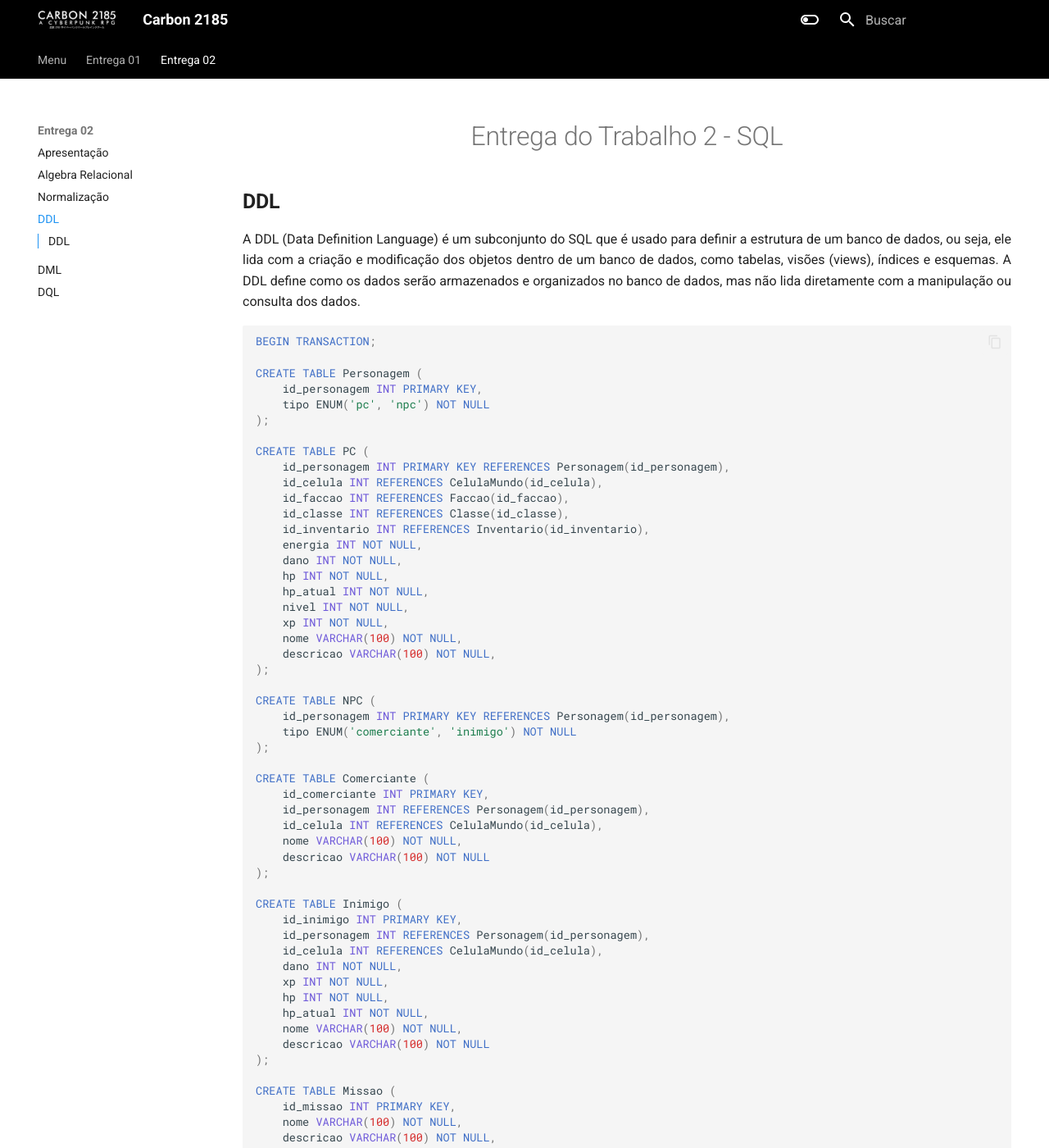
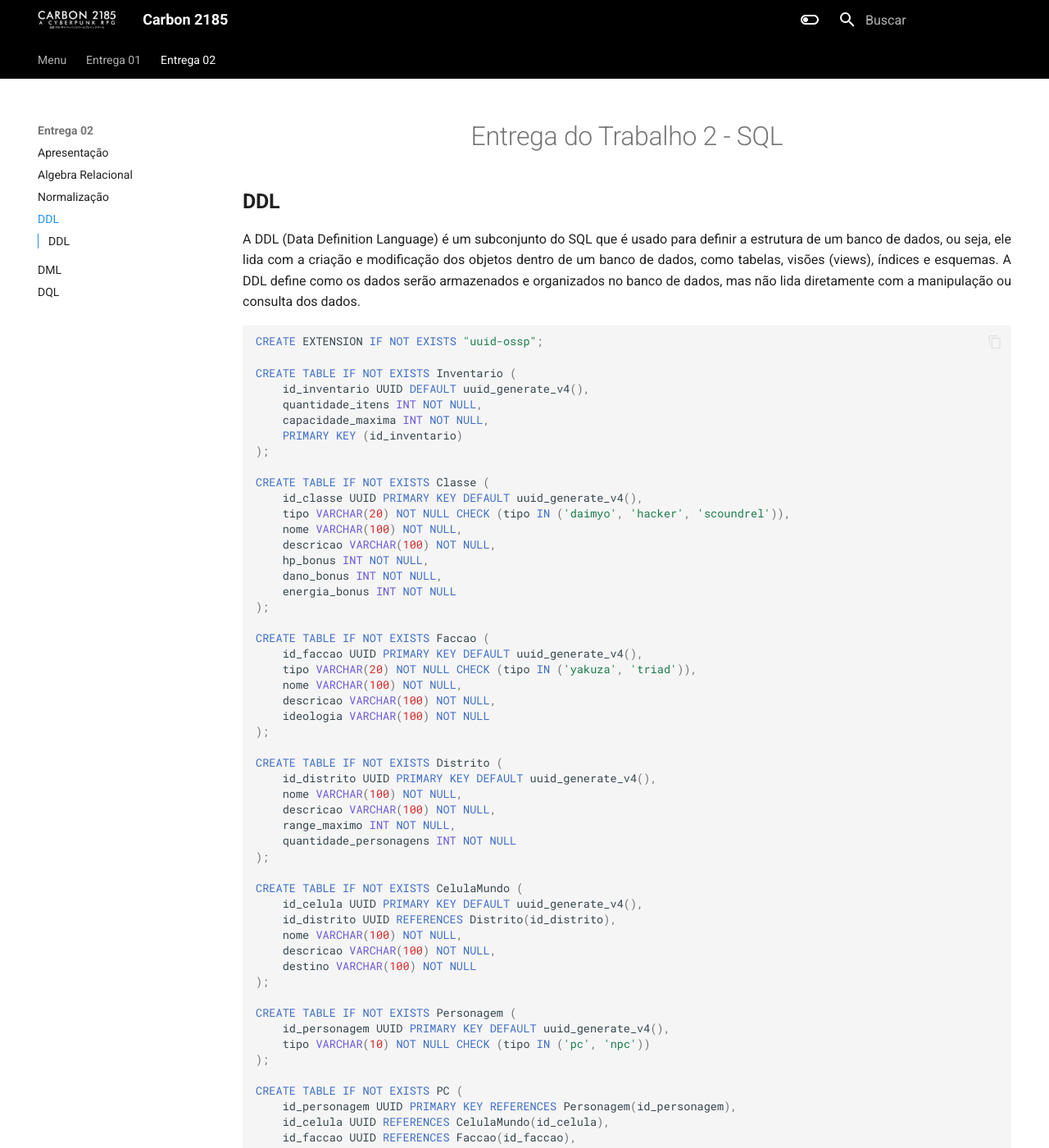
Before and after one commit to SBD1/2024.2-Carbon2185, an MkDocs documentation site: the page built from docs/entrega-2/DDL.md, in a window 1280 px wide and 1400 px high. Shown: the whole window at 82% size. Built offline with MkDocs 1.6.1 and Material for MkDocs 9.7.7, drawn with Linux system fonts in a browser that asks for light colours; some of the changed text lies outside the part shown.

Commit message:
fix: adjust DDL

````diff
--- a/docs/entrega-2/DDL.md
+++ b/docs/entrega-2/DDL.md
@@ -6,19 +6,60 @@
 
 ```sql
 
-BEGIN TRANSACTION;
+CREATE EXTENSION IF NOT EXISTS "uuid-ossp";
 
-CREATE TABLE Personagem (
-    id_personagem INT PRIMARY KEY,
-    tipo ENUM('pc', 'npc') NOT NULL
+CREATE TABLE IF NOT EXISTS Inventario (
+    id_inventario UUID DEFAULT uuid_generate_v4(),
+    quantidade_itens INT NOT NULL,
+    capacidade_maxima INT NOT NULL,
+    PRIMARY KEY (id_inventario)
 );
 
-CREATE TABLE PC (
-    id_personagem INT PRIMARY KEY REFERENCES Personagem(id_personagem),
-    id_celula INT REFERENCES CelulaMundo(id_celula),
-    id_faccao INT REFERENCES Faccao(id_faccao),
-    id_classe INT REFERENCES Classe(id_classe),
-    id_inventario INT REFERENCES Inventario(id_inventario),
+CREATE TABLE IF NOT EXISTS Classe (
+    id_classe UUID PRIMARY KEY DEFAULT uuid_generate_v4(),
+    tipo VARCHAR(20) NOT NULL CHECK (tipo IN ('daimyo', 'hacker', 'scoundrel')),
+    nome VARCHAR(100) NOT NULL,
+    descricao VARCHAR(100) NOT NULL,
+    hp_bonus INT NOT NULL,
+    dano_bonus INT NOT NULL,
+    energia_bonus INT NOT NULL
+);
+
+CREATE TABLE IF NOT EXISTS Faccao (
+    id_faccao UUID PRIMARY KEY DEFAULT uuid_generate_v4(),
+    tipo VARCHAR(20) NOT NULL CHECK (tipo IN ('yakuza', 'triad')),
+    nome VARCHAR(100) NOT NULL,
+    descricao VARCHAR(100) NOT NULL,
+    ideologia VARCHAR(100) NOT NULL
+);
+
+CREATE TABLE IF NOT EXISTS Distrito (
+    id_distrito UUID PRIMARY KEY DEFAULT uuid_generate_v4(),
+    nome VARCHAR(100) NOT NULL,
+    descricao VARCHAR(100) NOT NULL,
+    range_maximo INT NOT NULL,
+    quantidade_personagens INT NOT NULL
+);
+
+CREATE TABLE IF NOT EXISTS CelulaMundo (
+    id_celula UUID PRIMARY KEY DEFAULT uuid_generate_v4(),
+    id_distrito UUID REFERENCES Distrito(id_distrito),
+    nome VARCHAR(100) NOT NULL,
+    descricao VARCHAR(100) NOT NULL,
+    destino VARCHAR(100) NOT NULL
+);
+
+CREATE TABLE IF NOT EXISTS Personagem (
+    id_personagem UUID PRIMARY KEY DEFAULT uuid_generate_v4(),
+    tipo VARCHAR(10) NOT NULL CHECK (tipo IN ('pc', 'npc'))
+);
+
+CREATE TABLE IF NOT EXISTS PC (
+    id_personagem UUID PRIMARY KEY REFERENCES Personagem(id_personagem),
+    id_celula UUID REFERENCES CelulaMundo(id_celula),
+    id_faccao UUID REFERENCES Faccao(id_faccao),
+    id_classe UUID REFERENCES Classe(id_classe),
+    id_inventario UUID REFERENCES Inventario(id_inventario),
     energia INT NOT NULL,
     dano INT NOT NULL,
     hp INT NOT NULL,
@@ -26,26 +67,26 @@
     nivel INT NOT NULL,
     xp INT NOT NULL,
     nome VARCHAR(100) NOT NULL,
-    descricao VARCHAR(100) NOT NULL,
+    descricao VARCHAR(100) NOT NULL
 );
 
-CREATE TABLE NPC (
-    id_personagem INT PRIMARY KEY REFERENCES Personagem(id_personagem),
-    tipo ENUM('comerciante', 'inimigo') NOT NULL
+CREATE TABLE IF NOT EXISTS NPC (
+    id_personagem UUID PRIMARY KEY REFERENCES Personagem(id_personagem),
+    tipo VARCHAR(20) NOT NULL CHECK (tipo IN ('comerciante', 'inimigo'))
 );
 
-CREATE TABLE Comerciante (
-    id_comerciante INT PRIMARY KEY,
-    id_personagem INT REFERENCES Personagem(id_personagem),
-    id_celula INT REFERENCES CelulaMundo(id_celula),
+CREATE TABLE IF NOT EXISTS Comerciante (
+    id_comerciante UUID PRIMARY KEY DEFAULT uuid_generate_v4(),
+    id_personagem UUID REFERENCES NPC(id_personagem),
+    id_celula UUID REFERENCES CelulaMundo(id_celula),
     nome VARCHAR(100) NOT NULL,
     descricao VARCHAR(100) NOT NULL
 );
 
-CREATE TABLE Inimigo (
-    id_inimigo INT PRIMARY KEY,
-    id_personagem INT REFERENCES Personagem(id_personagem),
-    id_celula INT REFERENCES CelulaMundo(id_celula),
+CREATE TABLE IF NOT EXISTS Inimigo (
+    id_inimigo UUID PRIMARY KEY DEFAULT uuid_generate_v4(),
+    id_personagem UUID REFERENCES NPC(id_personagem),
+    id_celula UUID REFERENCES CelulaMundo(id_celula),
     dano INT NOT NULL,
     xp INT NOT NULL,
     hp INT NOT NULL,
@@ -54,38 +95,38 @@
     descricao VARCHAR(100) NOT NULL
 );
 
-CREATE TABLE Missao (
-    id_missao INT PRIMARY KEY,
+CREATE TABLE IF NOT EXISTS Missao (
+    id_missao UUID PRIMARY KEY DEFAULT uuid_generate_v4(),
     nome VARCHAR(100) NOT NULL,
     descricao VARCHAR(100) NOT NULL,
     dificuldade INT NOT NULL,
     objetivo VARCHAR(100) NOT NULL
 );
 
-CREATE TABLE Interacao (
-    id_interacao INT PRIMARY KEY,
-    personagem_origem INT REFERENCES Personagem(id_personagem),
-    personagem_destino INT REFERENCES Personagem(id_personagem)
+CREATE TABLE IF NOT EXISTS Interacao (
+    id_interacao UUID PRIMARY KEY DEFAULT uuid_generate_v4(),
+    personagem_origem UUID REFERENCES Personagem(id_personagem),
+    personagem_destino UUID REFERENCES Personagem(id_personagem)
 );
 
-CREATE TABLE Dialogo (
-    id_interacao INT PRIMARY KEY REFERENCES Interacao(id_interacao),
-    mensagem_atual VARCHAR(100) NOT NULL,
+CREATE TABLE IF NOT EXISTS Dialogo (
+    id_interacao UUID PRIMARY KEY REFERENCES Interacao(id_interacao),
+    mensagem_atual VARCHAR(100) NOT NULL
 );
 
-CREATE TABLE Item (
-    id_item INT PRIMARY KEY,
-    tipo ENUM('equipamento', 'objeto_mapa') NOT NULL
+CREATE TABLE IF NOT EXISTS Item (
+    id_item UUID PRIMARY KEY DEFAULT uuid_generate_v4(),
+    tipo VARCHAR(20) NOT NULL CHECK (tipo IN ('equipamento', 'objeto_mapa'))
 );
 
-CREATE TABLE Equipamento (
-    id_item INT PRIMARY KEY REFERENCES Item(id_item),
-    tipo ENUM('armadura', 'arma', 'implante_cibernetico') NOT NULL
+CREATE TABLE IF NOT EXISTS Equipamento (
+    id_item UUID PRIMARY KEY REFERENCES Item(id_item),
+    tipo VARCHAR(20) NOT NULL CHECK (tipo IN ('armadura', 'arma', 'implante_cibernetico'))
 );
 
-CREATE TABLE Armadura (
-    id_item INT PRIMARY KEY REFERENCES Equipamento(id_item),
-    id_celula INT REFERENCES CelulaMundo(id_celula),
+CREATE TABLE IF NOT EXISTS Armadura (
+    id_item UUID PRIMARY KEY REFERENCES Equipamento(id_item),
+    id_celula UUID REFERENCES CelulaMundo(id_celula),
     nome VARCHAR(100) NOT NULL,
     descricao VARCHAR(100) NOT NULL,
     valor INT NOT NULL,
@@ -93,9 +134,9 @@
     raridade VARCHAR(100) NOT NULL
 );
 
-CREATE TABLE Arma (
-    id_item INT PRIMARY KEY REFERENCES Equipamento(id_item),
-    id_celula INT REFERENCES CelulaMundo(id_celula),
+CREATE TABLE IF NOT EXISTS Arma (
+    id_item UUID PRIMARY KEY REFERENCES Equipamento(id_item),
+    id_celula UUID REFERENCES CelulaMundo(id_celula),
     nome VARCHAR(100) NOT NULL,
     descricao VARCHAR(100) NOT NULL,
     valor INT NOT NULL,
@@ -104,9 +145,9 @@
     dano INT NOT NULL
 );
 
-CREATE TABLE ImplanteCibernetico (
-    id_item INT PRIMARY KEY REFERENCES Equipamento(id_item),
-    id_celula INT REFERENCES CelulaMundo(id_celula),
+CREATE TABLE IF NOT EXISTS ImplanteCibernetico (
+    id_item UUID PRIMARY KEY REFERENCES Equipamento(id_item),
+    id_celula UUID REFERENCES CelulaMundo(id_celula),
     nome VARCHAR(100) NOT NULL,
     descricao VARCHAR(100) NOT NULL,
     valor INT NOT NULL,
@@ -115,70 +156,31 @@
     dano INT NOT NULL
 );
 
-CREATE TABLE InstanciaItem (
-    id_instancia_item INT PRIMARY KEY,
-    id_inventario INT REFERENCES Inventario(id_inventario),
-    id_item INT REFERENCES Item(id_item)
+CREATE TABLE IF NOT EXISTS InstanciaItem (
+    id_instancia_item UUID PRIMARY KEY DEFAULT uuid_generate_v4(),
+    id_inventario UUID REFERENCES Inventario(id_inventario),
+    id_item UUID REFERENCES Item(id_item)
 );
 
-CREATE TABLE Faccao (
-    id_faccao INT PRIMARY KEY,
-    tipo ENUM('yakuza', 'triad') NOT NULL,
-    nome VARCHAR(100) NOT NULL,
-    descricao VARCHAR(100) NOT NULL,
-    ideologia VARCHAR(100) NOT NULL
+CREATE TABLE IF NOT EXISTS InventarioTemItem (
+    id_inventario UUID REFERENCES Inventario(id_inventario),
+    id_instancia_item UUID REFERENCES InstanciaItem(id_instancia_item)
+    PRIMARY KEY (id_inventario, id_instancia_item)
 );
 
-CREATE TABLE Classe (
-    id_classe INT PRIMARY KEY,
-    tipo ENUM('daimyo', 'hacker', 'scoundrel') NOT NULL,
-    nome VARCHAR(100) NOT NULL,
-    descricao VARCHAR(100) NOT NULL,
-    hp_bonus INT NOT NULL,
-    dano_bonus INT NOT NULL,
-    energia_bonus INT NOT NULL
-);
-
-CREATE TABLE Inventario (
-    id_inventario INT,
-    id_instancia_item INT REFERENCES InstanciaItem(id_instancia_item),
-    PRIMARY KEY (id_inventario, id_instancia_item)
-    quantidade_itens INT NOT NULL,
-    capacidade_maxima INT NOT NULL,
-);
-
-CREATE TABLE Distrito (
-    id_distrito INT PRIMARY KEY,
-    nome VARCHAR(100) NOT NULL,
-    descricao VARCHAR(100) NOT NULL,
-    range_maximo INT NOT NULL,
-    quantidade_personagens INT NOT NULL
-);
-
-CREATE TABLE CelulaMundo (
-    id_celula INT PRIMARY KEY,
-    id_distrito INT REFERENCES Distrito(id_distrito),
-    nome VARCHAR(100) NOT NULL,
-    descricao VARCHAR(100) NOT NULL,
-    destino VARCHAR(100) NOT NULL,
-);
-
-CREATE TABLE InstanciaInimigo (
-    id_instancia_inimigo INT PRIMARY KEY,
-    id_inimigo INT REFERENCES Inimigo(id_inimigo),
-    id_celula INT REFERENCES CelulaMundo(id_celula),
+CREATE TABLE IF NOT EXISTS InstanciaInimigo (
+    id_instancia_inimigo UUID PRIMARY KEY DEFAULT uuid_generate_v4(),
+    id_inimigo UUID REFERENCES Inimigo(id_inimigo),
+    id_celula UUID REFERENCES CelulaMundo(id_celula),
     hp INT NOT NULL,
     hp_atual INT NOT NULL
 );
 
-CREATE TABLE Loja (
-    id_loja INT PRIMARY KEY,
-    id_comerciante INT REFERENCES Comerciante(id_comerciante),
-    id_instancia_item INT REFERENCES InstanciaItem(id_instancia_item)
+CREATE TABLE IF NOT EXISTS Loja (
+    id_comerciante UUID REFERENCES Comerciante(id_comerciante),
+    id_instancia_item UUID REFERENCES InstanciaItem(id_instancia_item)
+    PRIMARY KEY (id_comerciante, id_instancia_item)
 );
-
-
-COMMIT;
 
 ```
 
````
Also changed, not shown: other parts of docs/entrega-2/DDL.md (+1 -0 lines).
